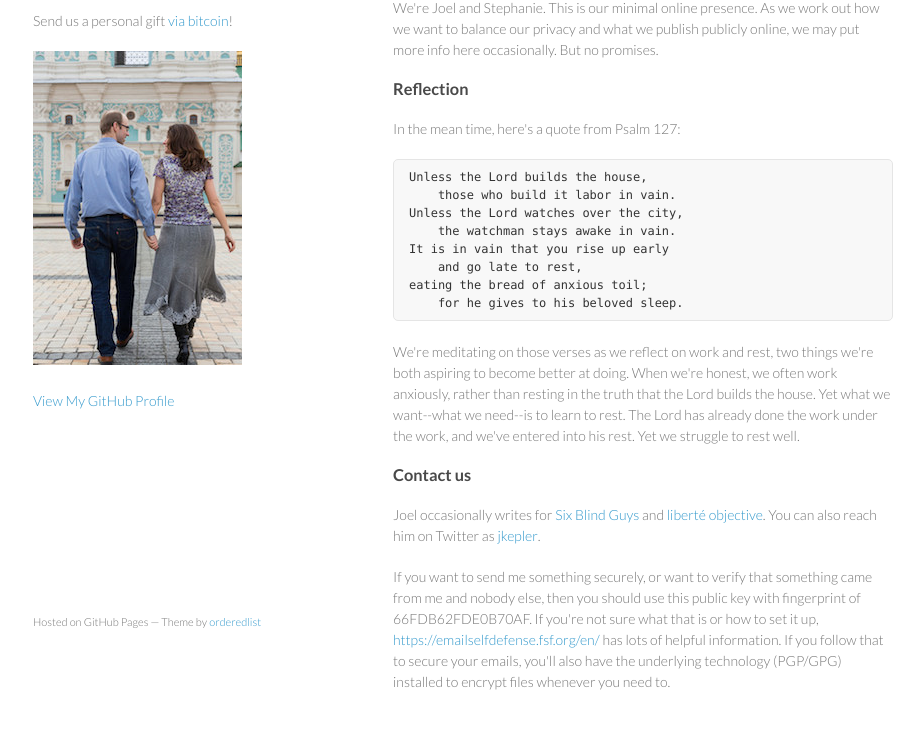
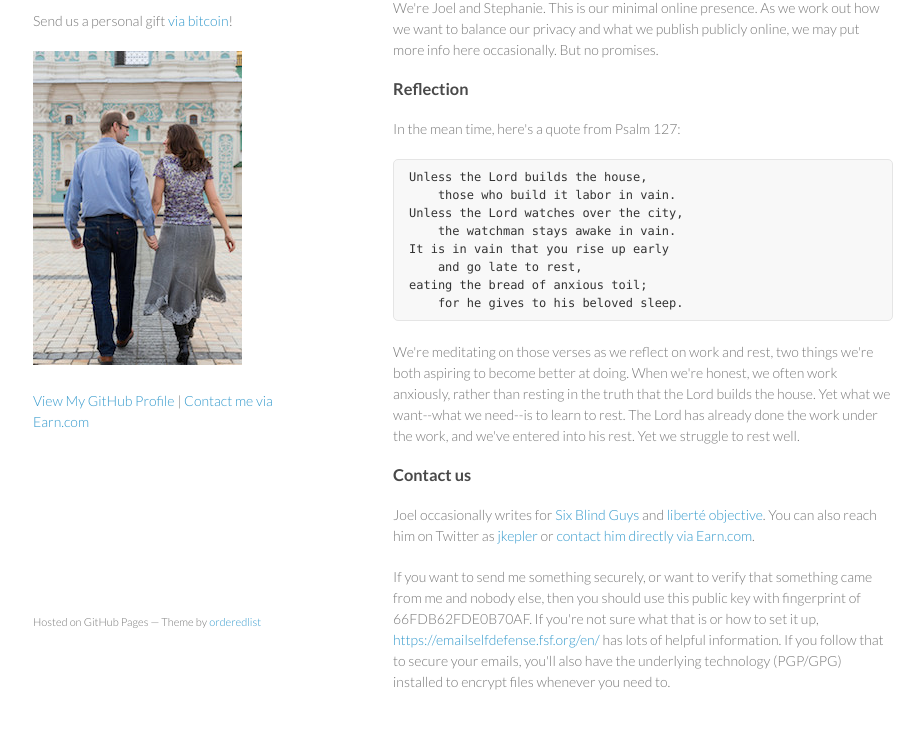
Before and after one commit to jkyiv/jkyiv.github.io, a plain HTML site: page index.html in a window 1280 px wide. Shown: the part 99-828 px from the top of the page, without its empty margins (177-1101 px from the left). Drawn offline with Linux system fonts and the light colour scheme.

Commit message:
Added my Earn.com contact info.

```diff
--- a/index.html
+++ b/index.html
@@ -19,7 +19,7 @@
         <p>Send us a personal gift <a href="http://joelandstephanies.com/give.html">via bitcoin</a>!</p>
         <p><img src=departing.jpg></p>
 
-        <p class="view"><a href="https://github.com/jkyiv">View My GitHub Profile</a></p>
+        <p class="view"><a href="https://github.com/jkyiv">View My GitHub Profile</a> | <a href="https://earn.com/jkepler/">Contact me via Earn.com</a></p>
 
       </header>
       <section>
@@ -49,7 +49,7 @@ eating the bread of anxious toil;
 <a id="designer-templates" class="anchor" href="#designer-templates" aria-hidden="true"><span class="octicon octicon-link"></span></a>Contact us</h3>
 
 <p>Joel occasionally writes for <a href="http://6blindguys.wordpress.com">Six Blind Guys</a> and <a href="blog/180101.html">liberté objective</a>.
-You can also reach him on Twitter as <a href="http://twitter.com/jkepler">jkepler</a>.</p>
+You can also reach him on Twitter as <a href="http://twitter.com/jkepler">jkepler</a> or <a href="https://earn.com/jkepler/">contact him directly via Earn.com</a>.</p>
         <p>
         If you want to send me something securely, or want to verify that
         something came from me and nobody else, then you should use this
```
